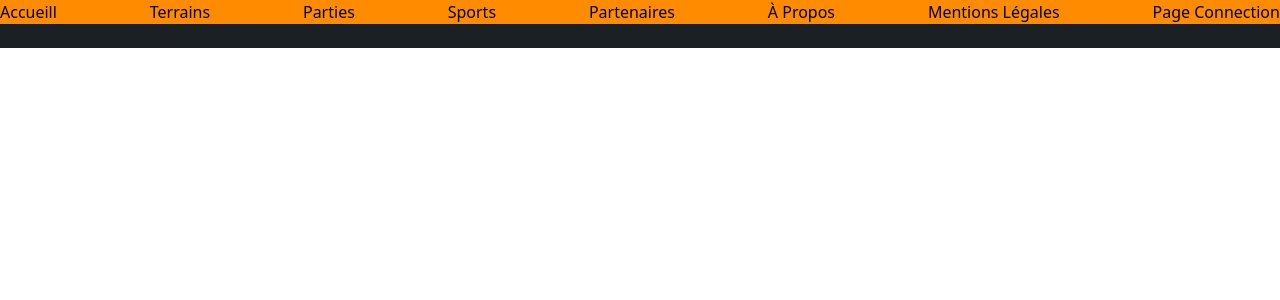
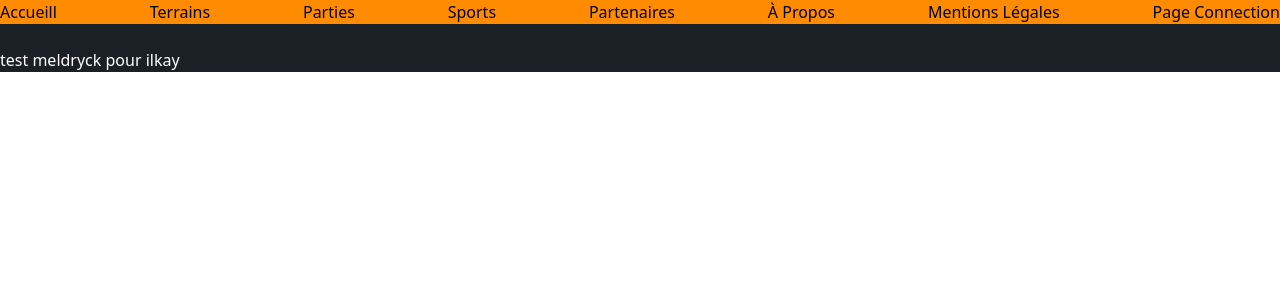
Before and after one commit to ilkaymenn/time2matchS2, a Vue app in the folder time2match/: page / in a window 1280 px wide. Shown: the top 300 px of the page. Built offline with nearby package versions, Linux system fonts and the light colour scheme.

Commit message:
test mel

```diff
--- a/time2match/src/views/AccueilView.vue
+++ b/time2match/src/views/AccueilView.vue
@@ -1,6 +1,6 @@
 <template>
-  <div class="container ">
-
+  <div class="container bg-Noirr ">
+    <p class="text-white">test meldryck pour  ilkay</p>
   </div>
 </template>
 
```
